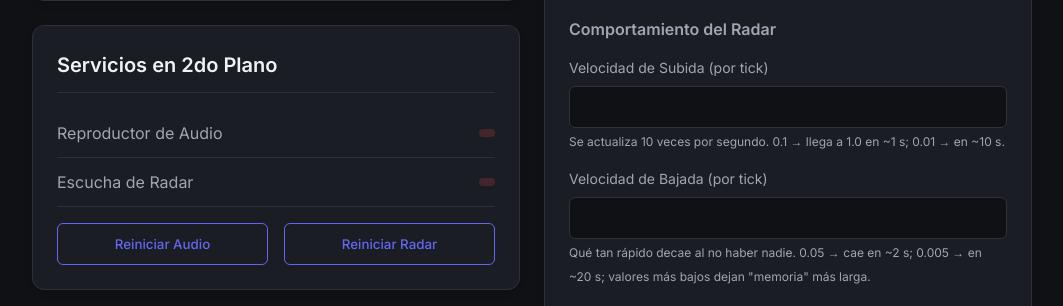
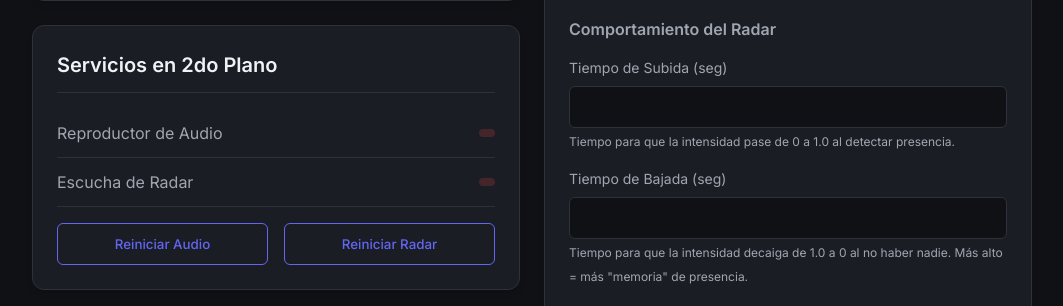
Before and after one commit to lux-metro/ella, a Flask app: template pi/panel/templates/index.html in a window 1280 px wide. Shown: the part 417-723 px from the top of the page, without its empty margins (108-1171 px from the left). Run offline with Flask 3, Linux system fonts and the light colour scheme; the template is opened without the code that fills it, so the values that code supplies are empty.

Commit message:
radar: subida/bajada definidas en segundos (time-based, con migración de claves legacy)

```diff
--- a/pi/panel/app.py
+++ b/pi/panel/app.py
@@ -64,17 +64,33 @@ def leer_configuracion():
     config = {
         'VOL_MIN': '0.3', 'VOL_MAX': '1.0',
         'SPEED_MIN': '0.85', 'SPEED_MAX': '1.35',
-        'VELOCIDAD_SUBIDA': '0.1', 'VELOCIDAD_BAJADA': '0.05',
+        'TIEMPO_SUBIDA_SEG': '2', 'TIEMPO_BAJADA_SEG': '5',
         'UMBRAL_PRESENCIA': '0.5'
     }
     if os.path.exists(CONFIG_FILE):
-        with open(CONFIG_FILE, 'r') as f:
-            for line in f:
-                line = line.strip()
-                if line and not line.startswith('#') and '=' in line:
-                    k, v = line.split('=', 1)
-                    if k in config:
-                        config[k] = v
+        # Las claves legacy ('VELOCIDAD_*', por tick) se convierten a segundos
+        # para pre-cargar el form sin perder el tuning de instalaciones previas.
+        # Las nuevas claves en segundos tienen prioridad.
+        legacy = {}
+        definidas = set()
+        for line in open(CONFIG_FILE):
+            line = line.strip()
+            if line and not line.startswith('#') and '=' in line:
+                k, v = line.split('=', 1)
+                if k in config:
+                    config[k] = v
+                    definidas.add(k)
+                elif k in ('VELOCIDAD_SUBIDA', 'VELOCIDAD_BAJADA'):
+                    legacy[k] = v
+        for k, v in legacy.items():
+            clave_nueva = 'TIEMPO_SUBIDA_SEG' if k == 'VELOCIDAD_SUBIDA' else 'TIEMPO_BAJADA_SEG'
+            if clave_nueva in definidas:
+                continue
+            try:
+                segundos = 1.0 / (float(v) * 10.0)
+                config[clave_nueva] = f"{segundos:.1f}"
+            except (ValueError, ZeroDivisionError):
+                pass
     return config
 
 def guardar_configuracion(config_dict):
--- a/pi/panel/templates/index.html
+++ b/pi/panel/templates/index.html
@@ -512,15 +512,15 @@
                     <h3 style="font-size:1rem; color:var(--text-secondary); margin:1.5rem 0 1rem;">Comportamiento del Radar</h3>
 
                     <div class="form-group">
-                        <label>Velocidad de Subida (por tick)</label>
-                        <input type="number" step="0.001" min="0" name="VELOCIDAD_SUBIDA" value="{{ config.VELOCIDAD_SUBIDA }}" required>
-                        <small style="color:var(--text-secondary); font-size:0.75rem;">Se actualiza 10 veces por segundo. 0.1 → llega a 1.0 en ~1 s; 0.01 → en ~10 s.</small>
+                        <label>Tiempo de Subida (seg)</label>
+                        <input type="number" step="0.5" min="0.1" name="TIEMPO_SUBIDA_SEG" value="{{ config.TIEMPO_SUBIDA_SEG }}" required>
+                        <small style="color:var(--text-secondary); font-size:0.75rem;">Tiempo para que la intensidad pase de 0 a 1.0 al detectar presencia.</small>
                     </div>
 
                     <div class="form-group">
-                        <label>Velocidad de Bajada (por tick)</label>
-                        <input type="number" step="0.001" min="0" name="VELOCIDAD_BAJADA" value="{{ config.VELOCIDAD_BAJADA }}" required>
-                        <small style="color:var(--text-secondary); font-size:0.75rem;">Qué tan rápido decae al no haber nadie. 0.05 → cae en ~2 s; 0.005 → en ~20 s; valores más bajos dejan "memoria" más larga.</small>
+                        <label>Tiempo de Bajada (seg)</label>
+                        <input type="number" step="0.5" min="0.1" name="TIEMPO_BAJADA_SEG" value="{{ config.TIEMPO_BAJADA_SEG }}" required>
+                        <small style="color:var(--text-secondary); font-size:0.75rem;">Tiempo para que la intensidad decaiga de 1.0 a 0 al no haber nadie. Más alto = más "memoria" de presencia.</small>
                     </div>
 
                     <div class="form-group">
```
Also changed, not shown: pi/sentir-presencia.py (+44 -10 lines), 1 other file.
